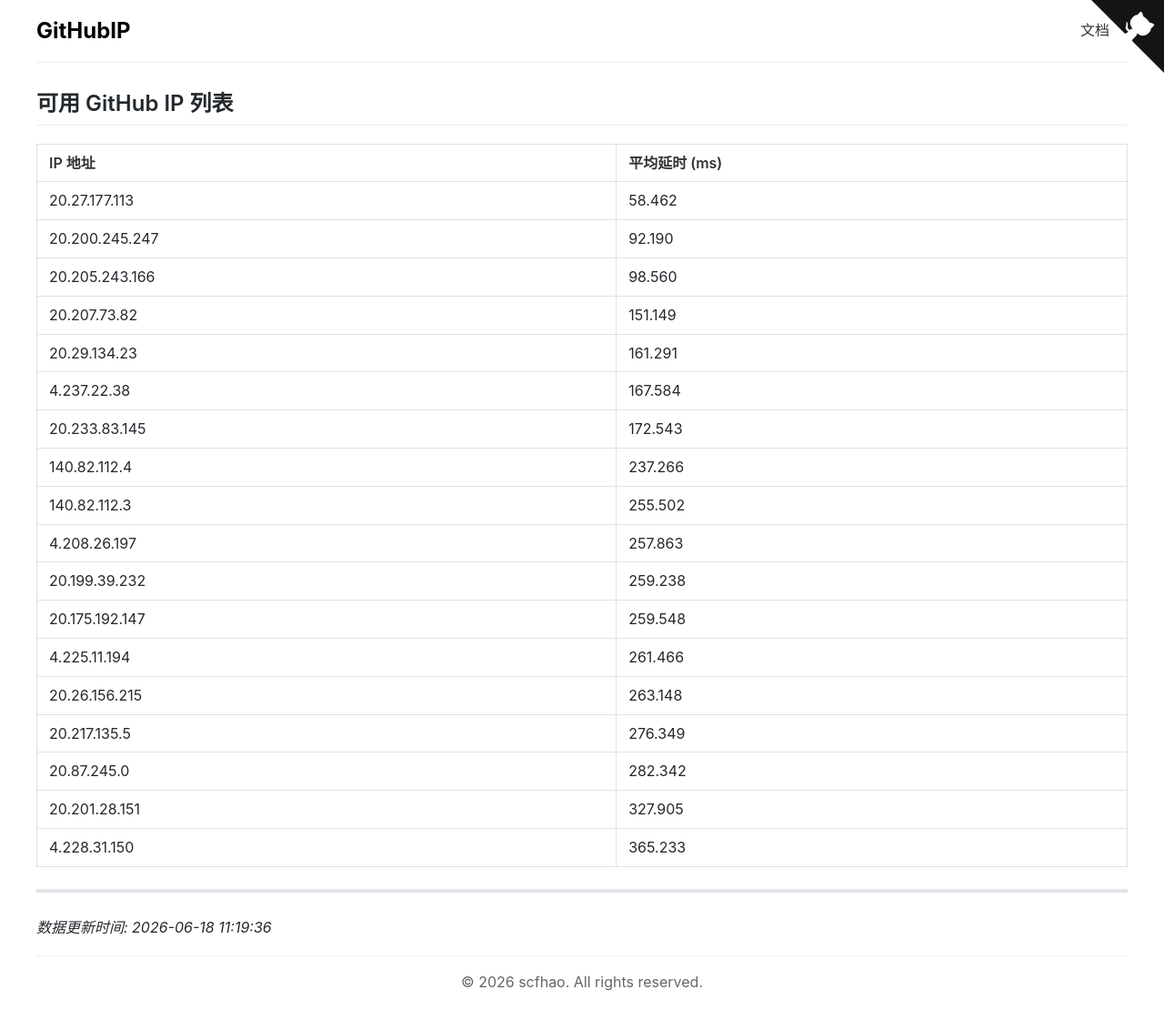
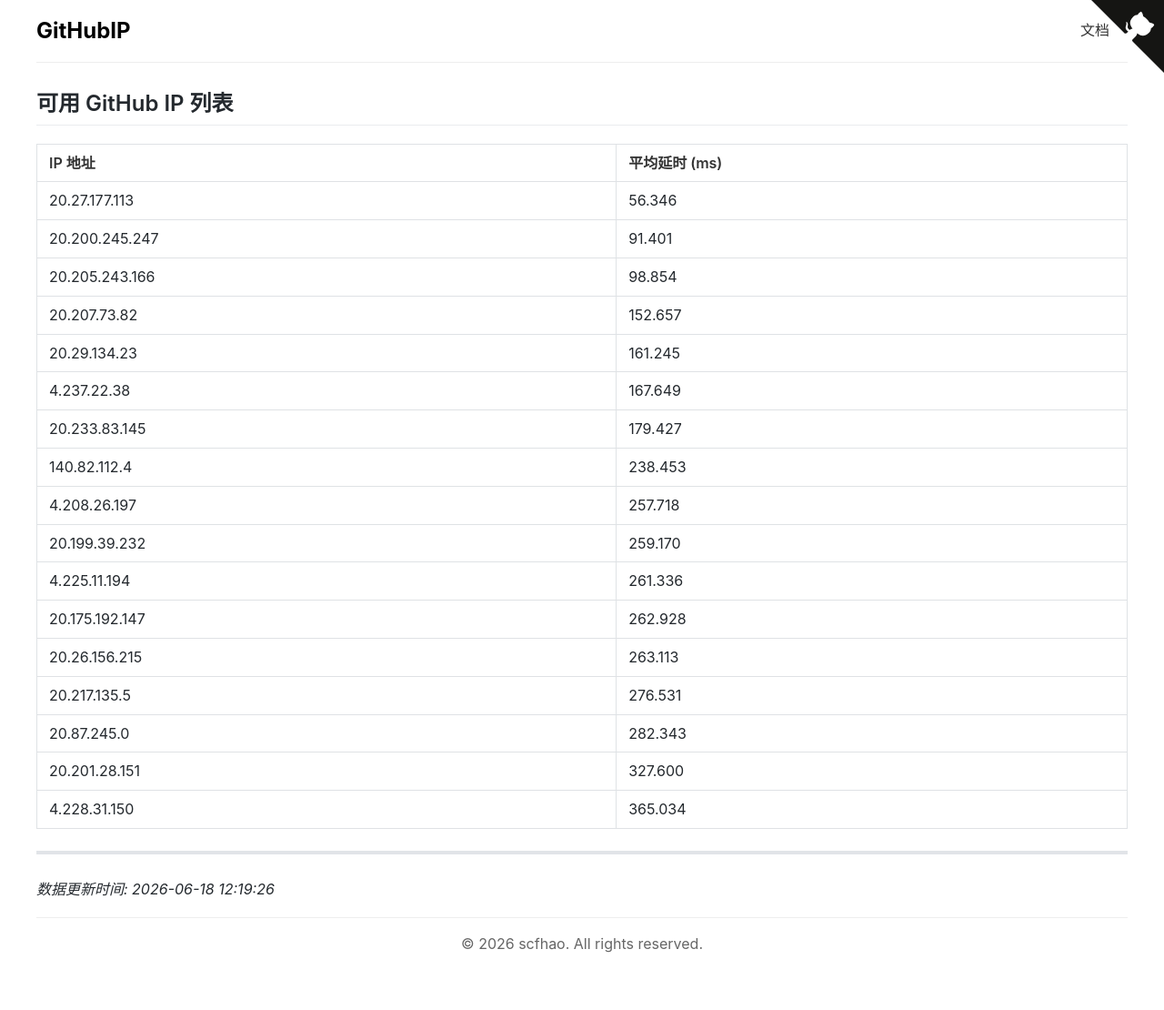
Before and after one commit to scfhao/GitHubIP, a Jekyll site: the page built from index.md, in a window 1280 px wide. Shown: the whole page at 91% size. Built offline with Jekyll 4.4.1, drawn with Linux system fonts in a browser that asks for light colours; after the commit the page ends 1068 px from its top, so only the background shows below that.

Commit message:
自动脚本执行 - 2026-06-18 12:19:26

```diff
--- a/index.md
+++ b/index.md
@@ -1,32 +1,31 @@
 ---
 layout: home
 title: GitHub IP 列表
-date: 2026-06-18 11:19:36
+date: 2026-06-18 12:19:26
 ---
 
 ## 可用 GitHub IP 列表
 
 | IP 地址 | 平均延时 (ms) |
 |---------|--------------|
-| 20.27.177.113 | 58.462 |
-| 20.200.245.247 | 92.190 |
-| 20.205.243.166 | 98.560 |
-| 20.207.73.82 | 151.149 |
-| 20.29.134.23 | 161.291 |
-| 4.237.22.38 | 167.584 |
-| 20.233.83.145 | 172.543 |
-| 140.82.112.4 | 237.266 |
-| 140.82.112.3 | 255.502 |
-| 4.208.26.197 | 257.863 |
-| 20.199.39.232 | 259.238 |
-| 20.175.192.147 | 259.548 |
-| 4.225.11.194 | 261.466 |
-| 20.26.156.215 | 263.148 |
-| 20.217.135.5 | 276.349 |
-| 20.87.245.0 | 282.342 |
-| 20.201.28.151 | 327.905 |
-| 4.228.31.150 | 365.233 |
+| 20.27.177.113 | 56.346 |
+| 20.200.245.247 | 91.401 |
+| 20.205.243.166 | 98.854 |
+| 20.207.73.82 | 152.657 |
+| 20.29.134.23 | 161.245 |
+| 4.237.22.38 | 167.649 |
+| 20.233.83.145 | 179.427 |
+| 140.82.112.4 | 238.453 |
+| 4.208.26.197 | 257.718 |
+| 20.199.39.232 | 259.170 |
+| 4.225.11.194 | 261.336 |
+| 20.175.192.147 | 262.928 |
+| 20.26.156.215 | 263.113 |
+| 20.217.135.5 | 276.531 |
+| 20.87.245.0 | 282.343 |
+| 20.201.28.151 | 327.600 |
+| 4.228.31.150 | 365.034 |
 
 ---
 
-*数据更新时间: 2026-06-18 11:19:36*
+*数据更新时间: 2026-06-18 12:19:26*
```
